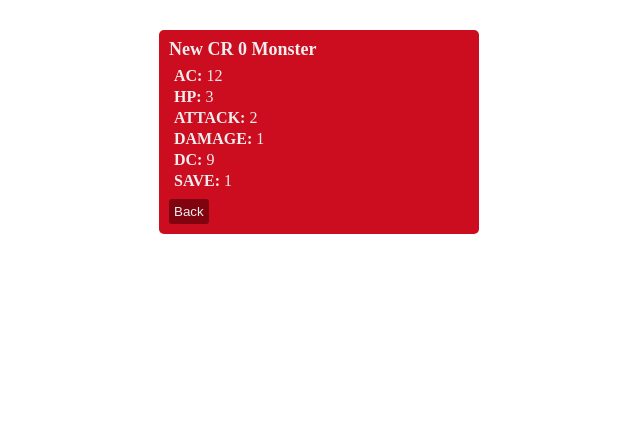
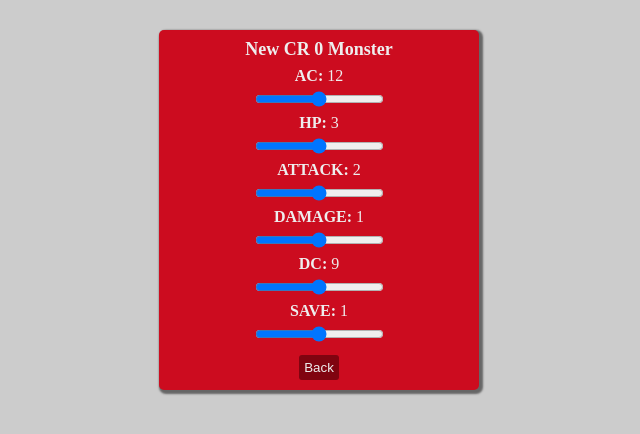
Before and after one commit to dproc96/BuildAMonster, a React (Create React App) app in the folder client/: page / in a window 1280 px wide. Both pictures are taken after a click on the button "Submit". Shown: the top 434 px of the page, without its empty margins (321-961 px from the left). Built offline with nearby package versions, Linux system fonts and the light colour scheme.

Commit message:
Added slider control for precision adjustments

```diff
--- a/client/public/assets/base.css
+++ b/client/public/assets/base.css
@@ -1,5 +1,5 @@
 body {
-    background-color: "#FF293E";
+    background-color: #cccccc;
 }
 
 h2 {
--- a/client/src/components/Box.js
+++ b/client/src/components/Box.js
@@ -10,7 +10,9 @@ function Box(props) {
         marginTop: 30,
         color: theme.white,
         marginLeft: "auto",
-        marginRight: "auto"
+        marginRight: "auto",
+        boxShadow: "2px 2px 2px 2px rgba(0, 0, 0, 0.5)",
+        textAlign: "center"
     }
     return <div style={style}>{props.children}</div>
 }
--- a/client/src/components/Builder.js
+++ b/client/src/components/Builder.js
@@ -8,12 +8,45 @@ class Builder extends React.Component {
         super(props)
         this.state = {
             challenge: 0,
-            monster: null
+            monster: null,
+            acSlider: 50,
+            hpSlider: 50,
+            attackSlider: 50,
+            damageSlider: 50,
+            dcSlider: 50,
+            saveSlider: 50
+        }
+        this.multipliers = {
+            hp: .5,
+            damage: .5
+        }
+        this.additions = {
+            ac: 3,
+            attack: 2,
+            dc: 2,
+            save: 2
         }
     }
 
     handleChange = (e) => {
-        const { name, value } = e.target;
+        const { name, value, id } = e.target;
+        if (id) {
+            const monster = {...this.state.monster}
+            if (this.multipliers.hasOwnProperty(id)) {
+                let multiplier = 1 + ((value - 50) * this.multipliers[id] / 50)
+                monster.stats[id] = Math.ceil(monster.baseStats[id] * multiplier)
+                this.setState({
+                    monster: monster
+                })
+            }
+            else if (this.additions.hasOwnProperty(id)) {
+                let addition = Math.ceil((value - 50) * this.additions[id] / 50)
+                monster.stats[id] = monster.baseStats[id] + addition
+                this.setState({
+                    monster: monster
+                })
+            }
+        }
         this.setState({
             [name]: value
         })
@@ -23,13 +56,22 @@ class Builder extends React.Component {
         const challenge = this.state.challenge;
         const monster = new Monster(challenge);
         this.setState({
-            monster: monster
+            monster: {
+                stats: monster.stats,
+                baseStats: {...monster.stats}
+            }
         })
     }
 
     handleBack = () => {
         this.setState({
-            monster: null
+            monster: null,
+            acSlider: 50,
+            hpSlider: 50,
+            attackSlider: 50,
+            damageSlider: 50,
+            dcSlider: 50,
+            saveSlider: 50
         })
     }
 
@@ -39,7 +81,12 @@ class Builder extends React.Component {
                 <Box>
                     <h2>New CR {this.state.challenge} Monster</h2>
                     {Object.keys(this.state.monster.stats).map((key) => {
-                        return <p key={key}><strong>{key.toUpperCase()}: </strong>{this.state.monster.stats[key]}</p>
+                        return (
+                            <div>
+                                <p key={key}><strong>{key.toUpperCase()}: </strong>{this.state.monster.stats[key]}</p>
+                                <input onChange={this.handleChange} type="range" key={key + "Slider"} name={key + "Slider"} id={key} value={this.state[key+"Slider"]} />
+                            </div>
+                        )
                     })}
                     <Button onClick={this.handleBack}>Back</Button>
                 </Box>
--- a/client/src/components/Button.js
+++ b/client/src/components/Button.js
@@ -23,7 +23,9 @@ class Button extends React.Component{
             border: "none",
             display: "block",
             marginTop: 10,
-            cursor: this.state.hovered ? "auto" : "pointer"
+            cursor: this.state.hovered ? "auto" : "pointer",
+            marginLeft: "auto",
+            marginRight: "auto"
         }
         return <button onClick={this.props.onClick} style={style}>{this.props.children}</button>
     }
```
